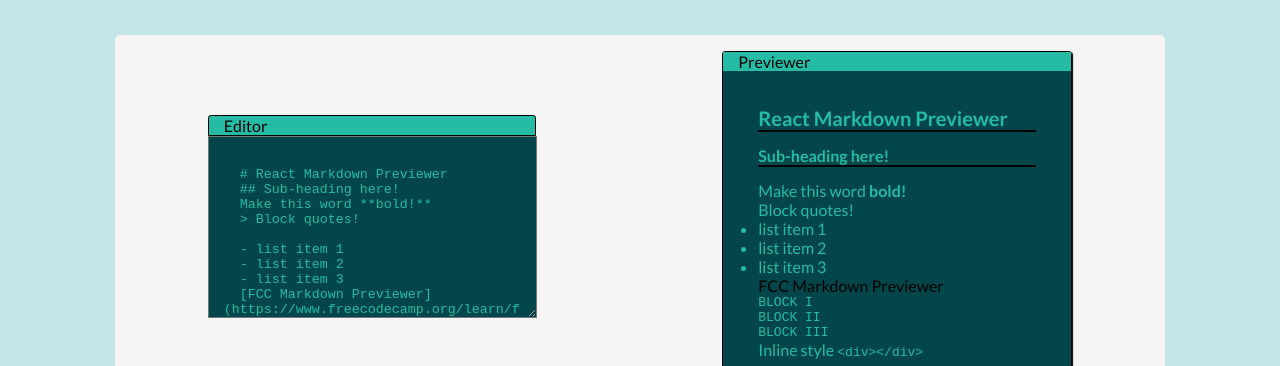
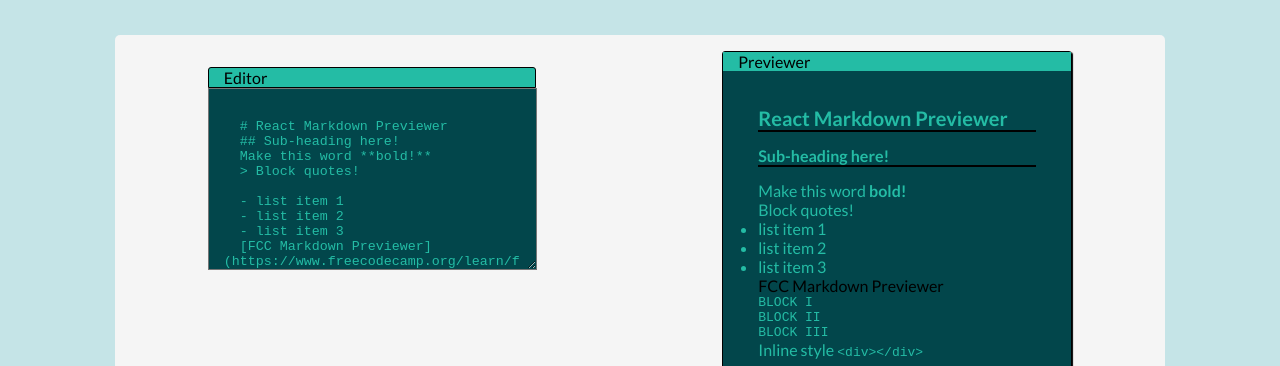
Before and after one commit to samchuu/Markdown-Previewer--FCC, a React (Create React App) app: page / in a window 1280 px wide. Shown: the part 164-530 px from the top of the page. Built offline with nearby package versions, Linux system fonts and the light colour scheme; grey boxes are pictures that could not be loaded.

Commit message:
adjust box2

```diff
--- a/src/styles.css
+++ b/src/styles.css
@@ -38,8 +38,9 @@ h3 {
 }
 
 .box1 {
-  border-radius: 3px;
-  margin: 5rem auto;
+  border-bottom-left-radius: 3px;
+  border-bottom-right-radius: 3px;
+  margin: 2rem auto;
   max-width: 330px;
   height: 201px;
 }
@@ -55,7 +56,6 @@ h3 {
 #editor {
   background-color: #02464b;
   width: 329px;
-
   padding: 15px;
   margin-bottom: 5px;
   outline: none;
@@ -66,7 +66,7 @@ h3 {
   background-color: #02464b;
   padding: 35px;
   color: #24bca5;
-  height: 400px;
+  /* height: 400px; */
 }
 
 .bar {
```
